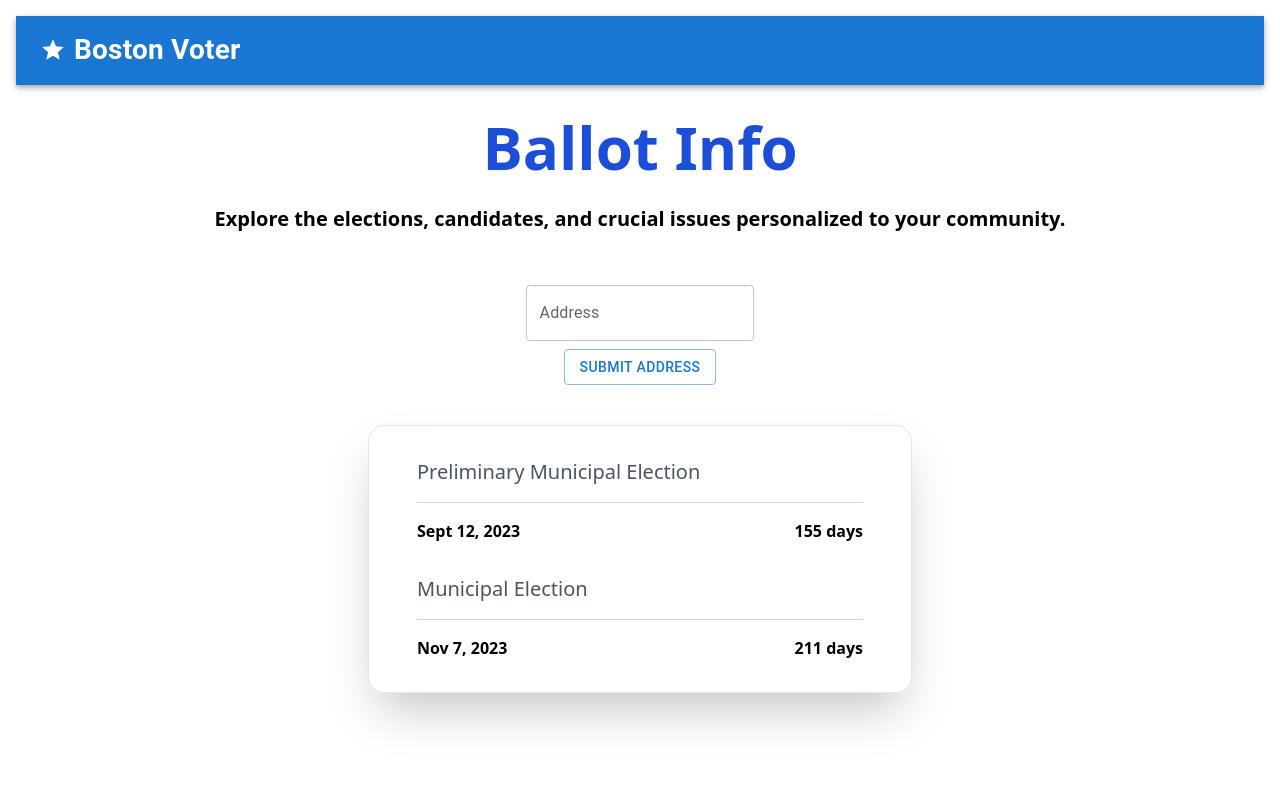
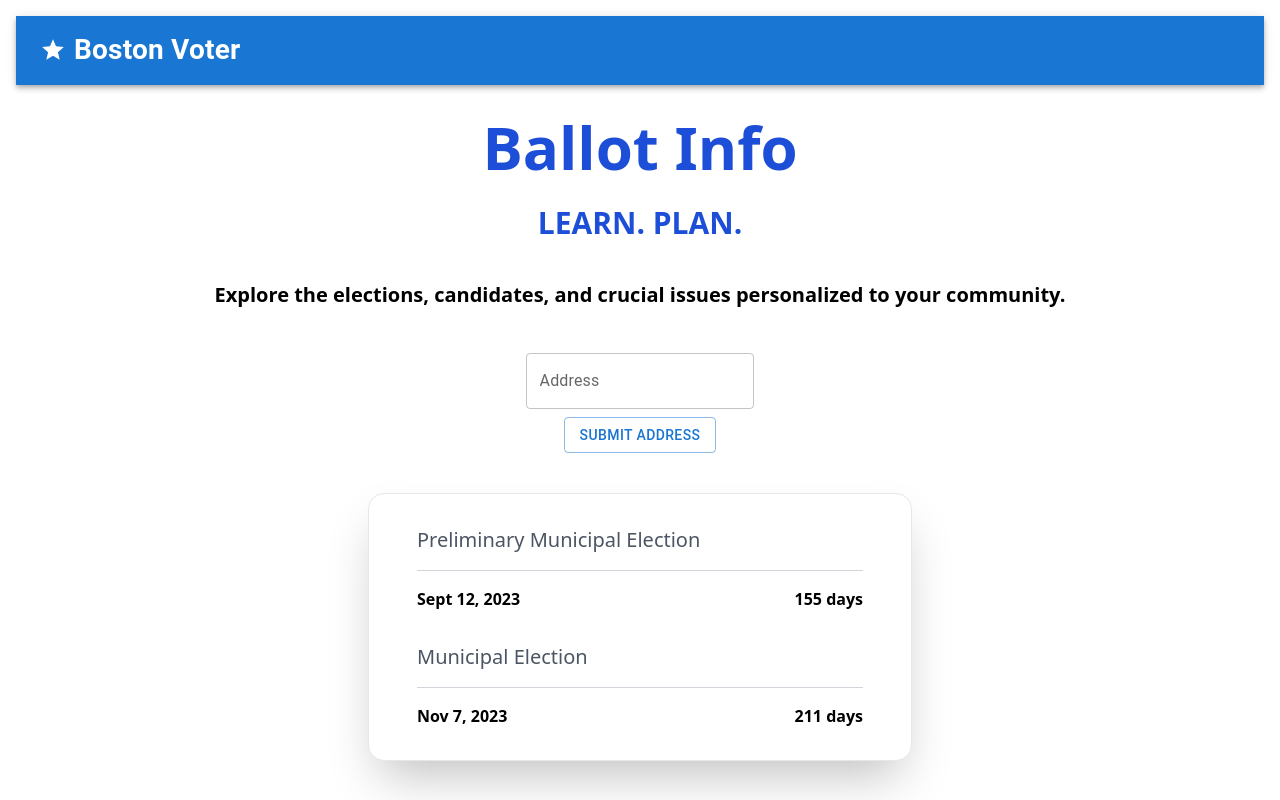
Before and after one commit to BU-Spark/pitne-voter-app, a Next.js app in the folder client/: page /ballotInfo in a window 1280 px wide. Shown: the top 800 px of the page. Built offline with nearby package versions, Linux system fonts and the light colour scheme.

Commit message:
Fixed ballot info

```diff
--- a/client/src/pages/ballotInfo/index.tsx
+++ b/client/src/pages/ballotInfo/index.tsx
@@ -23,7 +23,8 @@ export default function BallotInfo() {
 
             <div className='p-4 text-center '>
                 <h1 className='text-blue-700 font-bold text-6xl '>Ballot Info</h1>
-                <h1 className='font-semibold text-xl p-5 mt-2' >Explore the elections, candidates, and crucial issues
+                <h1 className='text-blue-700 font-bold text-3xl p-5 mt-2'>LEARN. PLAN.</h1>
+                <h1 className='font-semibold text-xl p-3 mt-2' >Explore the elections, candidates, and crucial issues
                     personalized to your community.</h1>
             </div>
 
```
